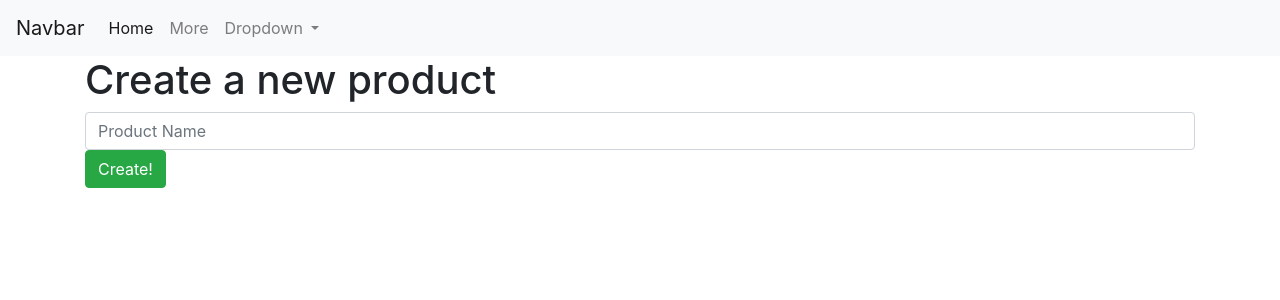
After one commit to javaarchive/Observatory, a Flask app: page /create_product in a window 1280 px wide. The commit adds this page. Shown: the top 300 px of the page. Run offline with Flask 2, Linux system fonts and the light colour scheme; some libraries are stand-ins or nearby versions.

Commit message:
create product dialog

```diff
--- a/app.py
+++ b/app.py
@@ -48,6 +48,18 @@ def home():
 def about():
     return render_template('pages/placeholder.about.html')
 
+@app.route('/create_product')
+def create_product():
+    return render_template('pages/create_product.html')
+
+@app.route('/edit_product/<id>')
+def edit_product(id):
+    return render_template('pages/edit_product.html')
+
+@app.route('/add_webpage')
+def add_webpage():
+    return render_template('pages/add_webpage.html')
+
 # exit routes because stopping is broken
 @app.route("/destroy")
 def destroy():
--- /dev/null
+++ b/static/js/create_product.js
@@ -0,0 +1,16 @@
+docReady(() => {
+    document.getElementById("product-creation-form").addEventListener("submit", (ev) => {
+        fetch("/api/product_name/" + document.getElementById("product-name").value,{
+            method: "POST"
+        }).then(res => res.json()).then(data => {
+            if(data.ok){
+                show_alert_success("Action successful!");
+                wipe_forms();
+            }else{
+                show_alert_danger("Server error: " + data.message);
+            }
+        });
+        ev.preventDefault();
+        return false;
+    });
+});
--- /dev/null
+++ b/static/js/docready.js
@@ -0,0 +1,76 @@
+(function(funcName, baseObj) {
+    "use strict";
+    // The public function name defaults to window.docReady
+    // but you can modify the last line of this function to pass in a different object or method name
+    // if you want to put them in a different namespace and those will be used instead of
+    // window.docReady(...)
+    funcName = funcName || "docReady";
+    baseObj = baseObj || window;
+    var readyList = [];
+    var readyFired = false;
+    var readyEventHandlersInstalled = false;
+
+    // call this when the document is ready
+    // this function protects itself against being called more than once
+    function ready() {
+        if (!readyFired) {
+            // this must be set to true before we start calling callbacks
+            readyFired = true;
+            for (var i = 0; i < readyList.length; i++) {
+                // if a callback here happens to add new ready handlers,
+                // the docReady() function will see that it already fired
+                // and will schedule the callback to run right after
+                // this event loop finishes so all handlers will still execute
+                // in order and no new ones will be added to the readyList
+                // while we are processing the list
+                readyList[i].fn.call(window, readyList[i].ctx);
+            }
+            // allow any closures held by these functions to free
+            readyList = [];
+        }
+    }
+
+    function readyStateChange() {
+        if ( document.readyState === "complete" ) {
+            ready();
+        }
+    }
+
+    // This is the one public interface
+    // docReady(fn, context);
+    // the context argument is optional - if present, it will be passed
+    // as an argument to the callback
+    baseObj[funcName] = function(callback, context) {
+        if (typeof callback !== "function") {
+            throw new TypeError("callback for docReady(fn) must be a function");
+        }
+        // if ready has already fired, then just schedule the callback
+        // to fire asynchronously, but right away
+        if (readyFired) {
+            setTimeout(function() {callback(context);}, 1);
+            return;
+        } else {
+            // add the function and context to the list
+            readyList.push({fn: callback, ctx: context});
+        }
+        // if document already ready to go, schedule the ready function to run
+        // IE only safe when readyState is "complete", others safe when readyState is "interactive"
+        if (document.readyState === "complete" || (!document.attachEvent && document.readyState === "interactive")) {
+            setTimeout(ready, 1);
+        } else if (!readyEventHandlersInstalled) {
+            // otherwise if we don't have event handlers installed, install them
+            if (document.addEventListener) {
+                // first choice is DOMContentLoaded event
+                document.addEventListener("DOMContentLoaded", ready, false);
+                // backup is window load event
+                window.addEventListener("load", ready, false);
+            } else {
+                // must be IE
+                document.attachEvent("onreadystatechange", readyStateChange);
+                window.attachEvent("onload", ready);
+            }
+            readyEventHandlersInstalled = true;
+        }
+    }
+})("docReady", window);
+// modify this previous line to pass in your own method name
--- a/templates/layouts/main.html
+++ b/templates/layouts/main.html
@@ -11,12 +11,8 @@
 
 <!-- styles -->
 <link type="text/css" rel="stylesheet" href="/static/css/font-awesome-4.1.0.min.css" />
-<link type="text/css" rel="stylesheet" href="/static/css/bootstrap-3.1.1.min.css">
-<link type="text/css" rel="stylesheet" href="/static/css/bootstrap-theme-3.1.1.min.css" />
-<link type="text/css" rel="stylesheet" href="/static/css/layout.main.css" />
+<link rel="stylesheet" href="https://cdn.jsdelivr.net/npm/bootstrap@4.6.1/dist/css/bootstrap.min.css" integrity="sha384-zCbKRCUGaJDkqS1kPbPd7TveP5iyJE0EjAuZQTgFLD2ylzuqKfdKlfG/eSrtxUkn" crossorigin="anonymous">
 <link type="text/css" rel="stylesheet" href="/static/css/main.css" />
-<link type="text/css" rel="stylesheet" href="/static/css/main.responsive.css" />
-<link type="text/css" rel="stylesheet" href="/static/css/main.quickfix.css" />
 <!-- /styles -->
 
 <!-- favicons -->
@@ -29,6 +25,8 @@
 <!-- /favicons -->
 
 <!-- scripts -->
+<script src="/static/js/docready.js"></script>
+<script src="/static/js/shared.js"></script>
 <script src="/static/js/libs/modernizr-2.8.2.min.js"></script>
 <!--[if lt IE 9]><script src="/static/js/libs/respond-1.4.2.min.js"></script><![endif]-->
 <!-- /scripts -->
@@ -39,41 +37,31 @@
   <!-- Wrap all page content here -->
   <div id="wrap">
 
-    <!-- Fixed navbar -->
-    <div class="navbar navbar-default navbar-fixed-top">
-      <div class="container">
-        <div class="navbar-header">
-          <button type="button" class="navbar-toggle" data-toggle="collapse" data-target=".navbar-collapse">
-            <span class="icon-bar"></span>
-            <span class="icon-bar"></span>
-            <span class="icon-bar"></span>
-          </button>
-          <a class="navbar-brand" href="/">Project name</a>
-        </div>
-        <div class="collapse navbar-collapse">
-          <ul class="nav navbar-nav">
-            <li {% if request.endpoint == 'home' %} class="active" {% endif %}><a href="{{ url_for('home') }}">Home</a></li>
-            <li {% if request.endpoint == 'about' %} class="active" {% endif %}><a href="{{ url_for('about') }}">About</a></li>
-            <li class="dropdown">
-              <a class="dropdown-toggle" data-toggle="dropdown">Dropdown <b class="caret"></b></a>
-              <ul class="dropdown-menu">
-                <li><a>Action</a></li>
-                <li><a>Another action</a></li>
-                <li><a>Something else here</a></li>
-                <li class="divider"></li>
-                <li class="dropdown-header">Nav header</li>
-                <li><a>Separated link</a></li>
-                <li><a>One more separated link</a></li>
-              </ul>
-            </li>
-          </ul>
-          <ul class="nav navbar-nav pull-right">
-            <!-- li><a href="{-{ url_for('register') }-}">Signup</a></li> -->
-            <!-- li><a href="{-{ url_for('login') }-}">Login</a></li> -->
-          </ul>
-        </div><!--/.nav-collapse -->
+    <nav class="navbar navbar-expand-lg navbar-light bg-light">
+      <a class="navbar-brand" href="#">Navbar</a>
+      <button class="navbar-toggler" type="button" data-toggle="collapse" data-target="#navbarSupportedContent" aria-controls="navbarSupportedContent" aria-expanded="false" aria-label="Toggle navigation">
+        <span class="navbar-toggler-icon"></span>
+      </button>
+
+      <div class="collapse navbar-collapse" id="navbarSupportedContent">
+        <ul class="navbar-nav mr-auto">
+          <li class="nav-item active">
+            <a class="nav-link" href="/">Home</a>
+          </li>
+          <li class="nav-item">
+            <a class="nav-link" href={{ url_for('create_product') }}>More</a>
+          </li>
+          <li class="nav-item dropdown">
+            <a class="nav-link dropdown-toggle" href="#" id="navbarDropdown" role="button" data-toggle="dropdown" aria-expanded="false">
+              Dropdown
+            </a>
+            <div class="dropdown-menu" aria-labelledby="navbarDropdown">
+              <a class="dropdown-item" href={{ url_for('about' )}}>About</a>
+            </div>
+          </li>
+        </ul>
       </div>
-    </div>
+    </nav>
 
     <!-- Begin page content -->
     <main id="content" role="main" class="container">
@@ -95,16 +83,13 @@
 
   </div>
 
-  <div id="footer">
-    <div class="container">
-      <p>No company in particular &copy; All Rights Reserved.</p>
-      {% block footer %}{% endblock %}
-    </div>
-  </div>
+
 
   <script type="text/javascript" src="//ajax.googleapis.com/ajax/libs/jquery/1.11.1/jquery.min.js"></script>
   <script>window.jQuery || document.write('<script type="text/javascript" src="/static/js/libs/jquery-1.11.1.min.js"><\/script>')</script>
-  <script type="text/javascript" src="/static/js/libs/bootstrap-3.1.1.min.js" defer></script>
+  <script src="https://cdn.jsdelivr.net/npm/jquery@3.5.1/dist/jquery.slim.min.js" integrity="sha384-DfXdz2htPH0lsSSs5nCTpuj/zy4C+OGpamoFVy38MVBnE+IbbVYUew+OrCXaRkfj" crossorigin="anonymous"></script>
+<script src="https://cdn.jsdelivr.net/npm/bootstrap@4.6.1/dist/js/bootstrap.bundle.min.js" integrity="sha384-fQybjgWLrvvRgtW6bFlB7jaZrFsaBXjsOMm/tB9LTS58ONXgqbR9W8oWht/amnpF" crossorigin="anonymous"></script>
+  <!-- script type="text/javascript" src="/static/js/libs/bootstrap-3.1.1.min.js" defer></script -->
   <script type="text/javascript" src="/static/js/plugins.js" defer></script>
   <script type="text/javascript" src="/static/js/script.js" defer></script>
   <!-- Google Analytics - Change UA-XXXXX-X to be your site's ID -->
--- /dev/null
+++ b/templates/pages/create_product.html
@@ -0,0 +1,14 @@
+{% extends 'layouts/main.html' %}
+{% block title %}Create a product{% endblock %}
+{% block content %}
+<script src="/static/js/create_product.js"></script>
+<h1>Create a new product</h1>
+<div id="alerts">
+
+</div>
+<form id="product-creation-form">
+    <input type="text" name="name" id="product-name" placeholder="Product Name" class="form-control" required>
+    <button type="submit" class="btn btn-success">Create!</button>
+</form>
+
+{% endblock %}
```
Also changed, not shown: api.py (+27 -5 lines), extractors/ExtractorBase.py (+13 -2 lines), static/css/main.quickfix.css (deleted, +0 -8 lines), static/css/main.responsive.css (deleted, +0 -40 lines), static/js/shared.js (added, +35 -0 lines).
